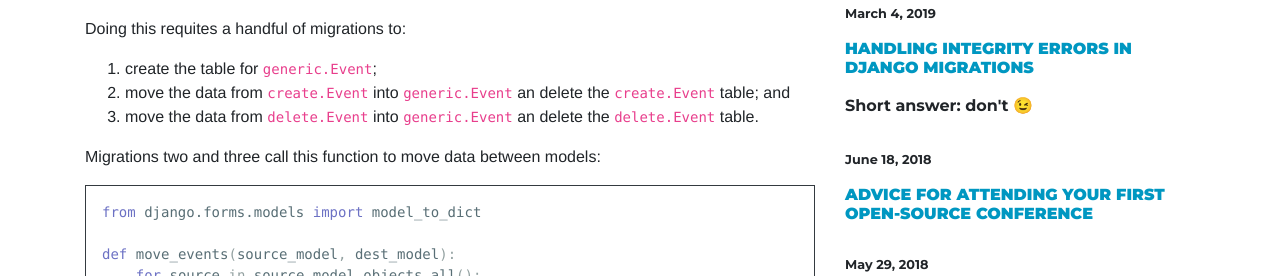
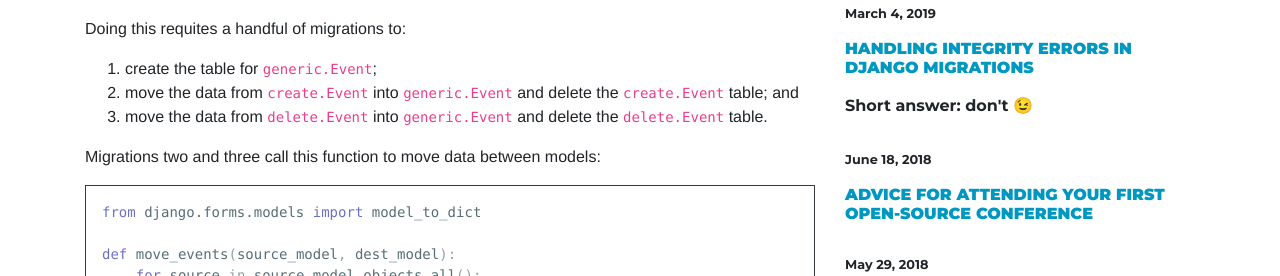
Before and after one commit to uhf62/uhf62.co.uk, a Jekyll site: the page built from _posts/2019-03-04-integrityerror-in-django-migration.markdown, in a window 1280 px wide. Shown: the part 378-654 px from the top of the page. Built offline with Jekyll 4.4.1, drawn with Linux system fonts in a browser that asks for light colours; nearby versions of some CDN libraries.

Commit message:
Fix spelling

```diff
--- a/_posts/2019-03-04-integrityerror-in-django-migration.markdown
+++ b/_posts/2019-03-04-integrityerror-in-django-migration.markdown
@@ -9,8 +9,8 @@ As part of a project I'm working on, I'm refactoring two nearly identical models
 Doing this requites a handful of migrations to:
 
  1. create the table for `generic.Event`;
- 2. move the data from `create.Event` into `generic.Event` an delete the `create.Event` table; and
- 3. move the data from `delete.Event` into `generic.Event` an delete the `delete.Event` table.
+ 2. move the data from `create.Event` into `generic.Event` and delete the `create.Event` table; and
+ 3. move the data from `delete.Event` into `generic.Event` and delete the `delete.Event` table.
 
 Migrations two and three call this function to move data between models:
 
```
